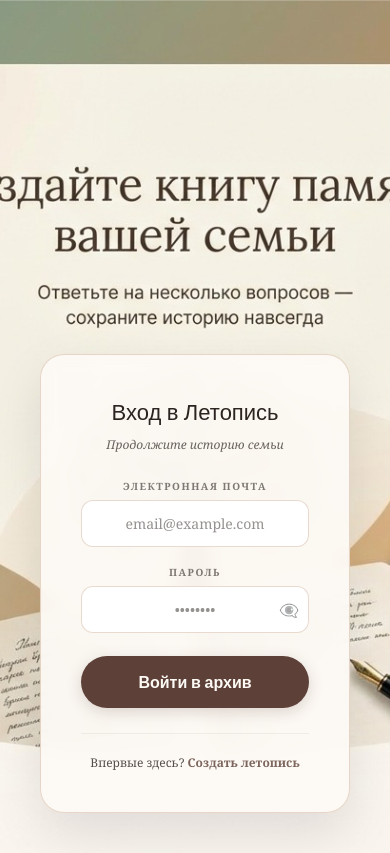
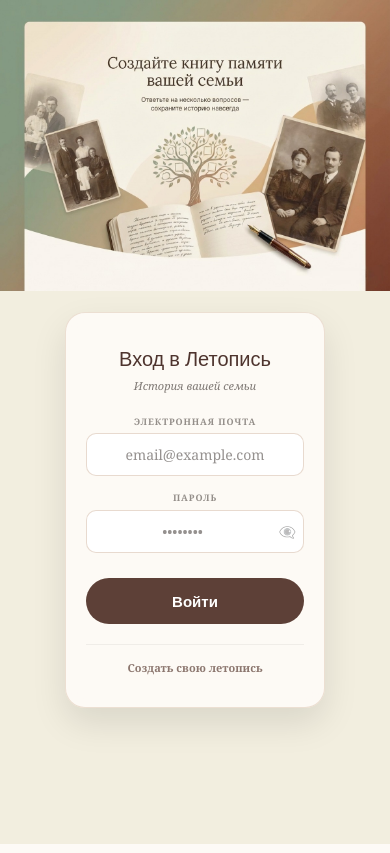
Before and after one commit to AudioDiary/audio-diary, a Next.js app: page /login in a window 390 px wide. Built offline with nearby package versions, Linux system fonts and the light colour scheme; a web font is replaced by a local one.

Commit message:
change tree mobile

```diff
--- a/app/login/page.js
+++ b/app/login/page.js
@@ -18,7 +18,7 @@ export default function Login() {
     setError(null);
     const { error } = await supabase.auth.signInWithPassword({ email, password });
     if (error) {
-      setError("Неверный email или пароль");
+      setError("Ошибка входа");
       setLoading(false);
     } else {
       router.push("/");
@@ -26,124 +26,137 @@ export default function Login() {
   };
 
   return (
-    <main
-      style={{
-        minHeight: "100vh",
-        display: "flex",
-        justifyContent: "center",
-        alignItems: "flex-start", // Для работы paddingTop
-        paddingTop: "42vh",       // Положение на уровне начала ствола
-        paddingLeft: "20px",
-        paddingRight: "20px",
-        paddingBottom: "40px",
-        boxSizing: "border-box",
-        backgroundImage: "url('/background.png')", // Дерево только на этой странице
-        backgroundSize: "cover",
-        backgroundPosition: "center",
-        backgroundAttachment: "fixed"
-      }}
-    >
-      {/* Матовый прямоугольник (Карточка) */}
-      <div
-        style={{
-          width: "100%",
-          maxWidth: "310px",           // Изящная узкая форма под ствол
-          backgroundColor: "rgba(253, 250, 246, 0.92)", // Плотная кремовая бумага
-          backdropFilter: "blur(10px)",
-          border: "1px solid rgba(139, 69, 19, 0.2)",
-          borderRadius: "24px",
-          padding: "40px",             // Увеличенные внутренние отступы
-          boxShadow: "0 20px 50px rgba(0,0,0,0.1)",
-          boxSizing: "border-box",     // Чтобы паддинги не расширяли форму
-          color: "#2c2420",
-          textAlign: "center"          // Центрирование заголовков
-        }}
-      >
-        <div style={{ marginBottom: "25px" }}>
-          <h2 style={{ fontFamily: "var(--font-playfair), serif", fontSize: "22px", margin: "0 0 8px 0" }}>
+    <main className="login-container">
+      <style jsx>{`
+        .login-container {
+          min-height: 100vh;
+          display: flex;
+          justify-content: center;
+          align-items: flex-start;
+          padding-left: 20px;
+          padding-right: 20px;
+          padding-bottom: 50px;
+          box-sizing: border-box;
+
+          /* Фон: всегда видим картинку целиком */
+          background-image: url('/background.png');
+          background-repeat: no-repeat;
+          background-position: center top;
+          background-size: 100% auto;
+          background-attachment: scroll;
+          background-color: #f2eedf;
+        }
+
+        /* Позиционирование формы точно "в дерево" */
+        @media (min-width: 769px) {
+          .login-container {
+            /* 44vw — это точка начала ствола на большинстве мониторов для этой картинки */
+            padding-top: 37vw;
+          }
+        }
+
+        @media (max-width: 768px) {
+          .login-container {
+            /* На мобильных дерево визуально ниже из-за узкого экрана */
+            padding-top: 80vw;
+          }
+        }
+
+        .glass-box {
+          width: 100%;
+          /* Сужаем форму до 260px, чтобы она вписалась в границы ствола */
+          max-width: 260px;
+          background-color: rgba(253, 250, 246, 0.95);
+          backdrop-filter: blur(8px);
+          -webkit-backdrop-filter: blur(8px);
+          border: 1px solid rgba(139, 69, 19, 0.15);
+          border-radius: 20px;
+          padding: 30px 20px;
+          box-shadow: 0 15px 35px rgba(0,0,0,0.1);
+          box-sizing: border-box;
+          text-align: center;
+        }
+
+        .input-field {
+          width: 100%;
+          padding: 10px;
+          border-radius: 10px;
+          border: 1px solid rgba(139, 69, 19, 0.2);
+          background: white;
+          font-size: 14px;
+          text-align: center;
+          outline: none;
+          box-sizing: border-box;
+        }
+
+        .login-btn {
+          width: 100%;
+          padding: 12px;
+          border-radius: 40px;
+          background-color: #5d4037;
+          color: white;
+          border: none;
+          font-size: 15px;
+          font-weight: bold;
+          cursor: pointer;
+          font-family: var(--font-playfair), serif;
+          margin-top: 10px;
+        }
+      `}</style>
+
+      <div className="glass-box">
+        <div style={{ marginBottom: "20px" }}>
+          <h2 style={{ fontFamily: "var(--font-playfair), serif", fontSize: "20px", margin: "0 0 5px 0", color: "#4e342e" }}>
             Вход в Летопись
           </h2>
-          <p style={{ fontSize: "12px", fontStyle: "italic", opacity: 0.7, margin: 0 }}>
-            Продолжите историю семьи
+          <p style={{ fontSize: "11px", fontStyle: "italic", opacity: 0.6, margin: 0 }}>
+            История вашей семьи
           </p>
         </div>
 
-        <form onSubmit={handleLogin} style={{ display: "flex", flexDirection: "column", gap: "18px" }}>
+        <form onSubmit={handleLogin} style={{ display: "flex", flexDirection: "column", gap: "15px" }}>
 
-          {/* Блок Email */}
-          <div style={{ display: "flex", flexDirection: "column", gap: "6px" }}>
-            <label style={{
-              fontSize: "10px",
-              fontWeight: "bold",
-              letterSpacing: "0.15em",
-              opacity: 0.6,
-              textAlign: "center" // Центрирование названия поля
-            }}>
+          <div style={{ display: "flex", flexDirection: "column", gap: "5px" }}>
+            <label style={{ fontSize: "9px", fontWeight: "bold", letterSpacing: "0.1em", opacity: 0.5 }}>
               ЭЛЕКТРОННАЯ ПОЧТА
             </label>
             <input
               type="email"
+              className="input-field"
               value={email}
               onChange={(e) => setEmail(e.target.value)}
               placeholder="email@example.com"
               required
-              style={{
-                width: "100%",
-                padding: "12px",
-                borderRadius: "12px",
-                border: "1px solid rgba(139, 69, 19, 0.2)",
-                backgroundColor: "white",
-                fontSize: "14px",
-                boxSizing: "border-box", // Гарантия вписывания в ширину
-                textAlign: "center",    // Текст и курсор по центру
-                outline: "none"
-              }}
             />
           </div>
 
-          {/* Блок Пароль */}
-          <div style={{ display: "flex", flexDirection: "column", gap: "6px" }}>
-            <label style={{
-              fontSize: "10px",
-              fontWeight: "bold",
-              letterSpacing: "0.15em",
-              opacity: 0.6,
-              textAlign: "center" // Центрирование названия поля
-            }}>
+          <div style={{ display: "flex", flexDirection: "column", gap: "5px" }}>
+            <label style={{ fontSize: "9px", fontWeight: "bold", letterSpacing: "0.1em", opacity: 0.5 }}>
               ПАРОЛЬ
             </label>
-            <div style={{ position: "relative", width: "100%", boxSizing: "border-box" }}>
+            <div style={{ position: "relative" }}>
               <input
                 type={showPassword ? "text" : "password"}
+                className="input-field"
+                style={{ paddingRight: "35px" }}
                 value={password}
                 onChange={(e) => setPassword(e.target.value)}
                 placeholder="••••••••"
                 required
-                style={{
-                  width: "100%",
-                  padding: "12px 40px 12px 40px",
-                  borderRadius: "12px",
-                  border: "1px solid rgba(139, 69, 19, 0.2)",
-                  backgroundColor: "white",
-                  fontSize: "14px",
-                  boxSizing: "border-box", // Гарантия вписывания в ширину
-                  textAlign: "center",    // Текст и курсор по центру
-                  outline: "none"
-                }}
               />
               <button
                 type="button"
                 onClick={() => setShowPassword(!showPassword)}
                 style={{
                   position: "absolute",
-                  right: "10px",
+                  right: "8px",
                   top: "50%",
                   transform: "translateY(-50%)",
                   background: "none",
                   border: "none",
                   cursor: "pointer",
-                  fontSize: "16px",
-                  opacity: 0.4
+                  fontSize: "14px",
+                  opacity: 0.3
                 }}
               >
                 {showPassword ? "👁️" : "👁️‍🗨️"}
@@ -151,42 +164,17 @@ export default function Login() {
             </div>
           </div>
 
-          {error && (
-            <div style={{ color: "#b91c1c", fontSize: "11px", backgroundColor: "#fef2f2", padding: "8px", borderRadius: "8px" }}>
-              {error}
-            </div>
-          )}
+          {error && <div style={{ color: "#b91c1c", fontSize: "10px" }}>{error}</div>}
 
-          <button
-            type="submit"
-            disabled={loading}
-            style={{
-              width: "100%",
-              padding: "14px",
-              marginTop: "5px",
-              borderRadius: "50px",
-              backgroundColor: "#5d4037",
-              color: "#fdfaf6",
-              border: "none",
-              fontSize: "16px",
-              fontWeight: "bold",
-              cursor: "pointer",
-              fontFamily: "var(--font-playfair), serif",
-              boxShadow: "0 4px 15px rgba(93, 64, 55, 0.2)"
-            }}
-          >
-            {loading ? "Загрузка..." : "Войти в архив"}
+          <button type="submit" disabled={loading} className="login-btn">
+            {loading ? "Загрузка..." : "Войти"}
           </button>
         </form>
 
-        <div style={{ marginTop: "25px", paddingTop: "20px", borderTop: "1px solid rgba(0,0,0,0.05)" }}>
-          <p style={{ fontSize: "12px", opacity: 0.8 }}>
-            Впервые здесь?{" "}
-            <Link
-              href="/signup"
-              style={{ color: "#5d4037", fontWeight: "bold", textDecoration: "none" }}
-            >
-              Создать летопись
+        <div style={{ marginTop: "20px", paddingTop: "15px", borderTop: "1px solid rgba(0,0,0,0.05)" }}>
+          <p style={{ fontSize: "11px", opacity: 0.7 }}>
+            <Link href="/signup" style={{ color: "#5d4037", fontWeight: "bold", textDecoration: "none" }}>
+              Создать свою летопись
             </Link>
           </p>
         </div>
```
